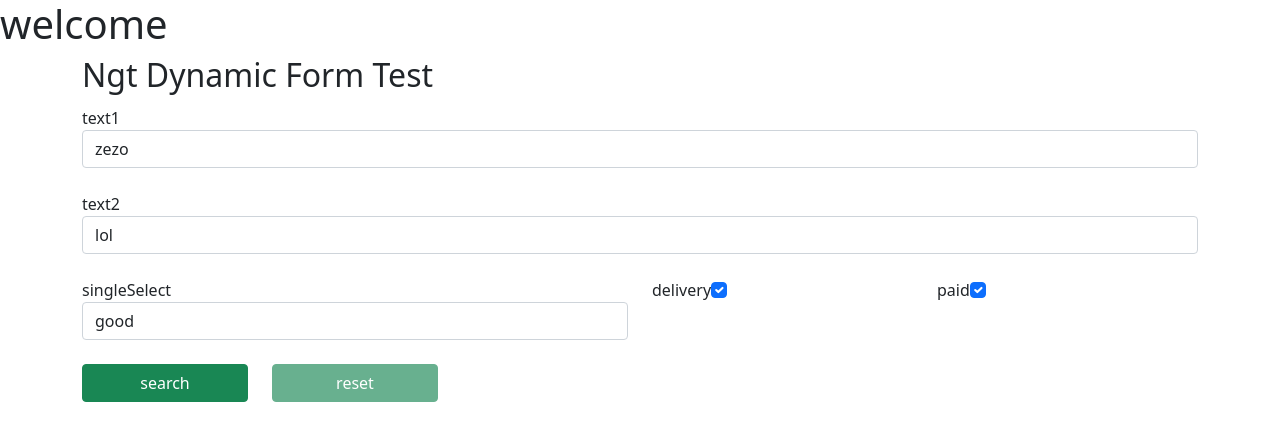
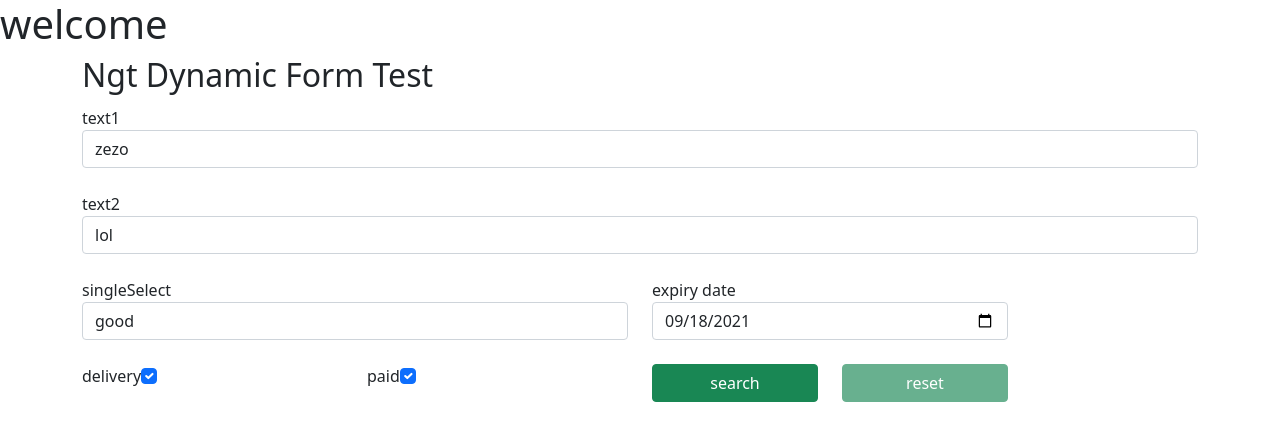
Before and after one commit to tariq-abdulghani/dynamic-from-module, an Angular app: page / in a window 1280 px wide. Shown: the top 440 px of the page. Built offline with nearby package versions, Linux system fonts and the light colour scheme.

Commit message:
added date control closes #37 closes #39

```diff
--- a/src/app/ngt-dynamic-form/components/ngt-control/ngt-control.component.html
+++ b/src/app/ngt-dynamic-form/components/ngt-control/ngt-control.component.html
@@ -12,15 +12,17 @@
       [formControl]="control"
       [ngClass]="{'invalid-input': control.invalid}">
 
-      <!-- <input *ngSwitchCase="CONTROL_TYPES.DATE"
+      <input *ngSwitchCase="CONTROL_TYPES.DATE"
       [formControlName]="control.key"
       class="form-control"
       [id]="control.key"
-      [type]="$any(control)?.type"
+      type="date"
       [min]="$any(control)?.minDate"
       [max]="$any(control)?.maxDate"
-      [(ngModel)]="control.value"
-      [ngClass]="{'invalid-input': !isValid}"> -->
+      [formControl]="control"
+      [ngClass]="{'invalid-input': control.invalid}">
+
+
       <ng-container *ngSwitchCase="CONTROL_TYPES.SELECT">
 
         <select  *ngIf="!$any(control).multiple"
--- /dev/null
+++ b/src/app/ngt-dynamic-form/models/date.control.ts
@@ -0,0 +1,40 @@
+import {
+  ValidatorFn,
+  AbstractControlOptions,
+  AsyncValidatorFn,
+} from '@angular/forms';
+import { ControlTypeEnum } from './control-type';
+import { NgtBasicControl } from './ngt-basic-control';
+
+export class NgtDateControl extends NgtBasicControl<string> {
+  type = 'date';
+  controlType = ControlTypeEnum.DATE;
+
+  minDate: string | undefined;
+  maxDate: string | undefined;
+  constructor(params: {
+    value?: string;
+    formState: any | null;
+    validatorOrOpts?: ValidatorFn | AbstractControlOptions | ValidatorFn[];
+    asyncValidator?: AsyncValidatorFn | AsyncValidatorFn[];
+    key: string;
+    label?: string;
+    required?: boolean;
+    weight?: number;
+    mainDate?: string;
+    maxDate?: string;
+  }) {
+    super({
+      value: params.value,
+      formState: params.formState,
+      validatorOrOpts: params.validatorOrOpts,
+      asyncValidator: params.asyncValidator,
+      key: params.key,
+      label: params.label,
+      required: params.required,
+      weight: params.weight,
+    });
+    this.maxDate = params.mainDate;
+    this.maxDate = params.maxDate;
+  }
+}
--- a/src/app/test-dynamic-form/test-dynamic-form.component.ts
+++ b/src/app/test-dynamic-form/test-dynamic-form.component.ts
@@ -1,6 +1,7 @@
 import { Component, OnInit } from '@angular/core';
 import { Validators } from '@angular/forms';
 import { NgtCheckboxControl } from '../ngt-dynamic-form/models/checkbox-control';
+import { NgtDateControl } from '../ngt-dynamic-form/models/date.control';
 import { NgtBasicControl } from '../ngt-dynamic-form/models/ngt-basic-control';
 import { NgtSelectControl } from '../ngt-dynamic-form/models/select-control';
 import { NgtTextControl } from '../ngt-dynamic-form/models/text-control';
@@ -80,7 +81,14 @@ export class TestDynamicFormComponent implements OnInit {
     //   value: new Date().toISOString().split('T')[0],
     //   weight:6
     // }),
-
+    new NgtDateControl({
+      formState: null,
+      key:'expiryDate',
+      label:'expiry date',
+      weight: 4,
+      value: new Date().toISOString().split('T')[0],
+      validatorOrOpts:[Validators.required]
+    }),
     // new TextControl({
     //   type: 'text',
     //   key: 'firstName',
```
